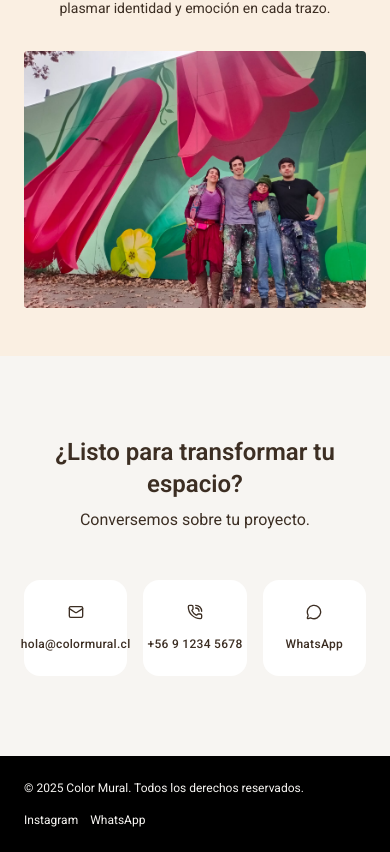
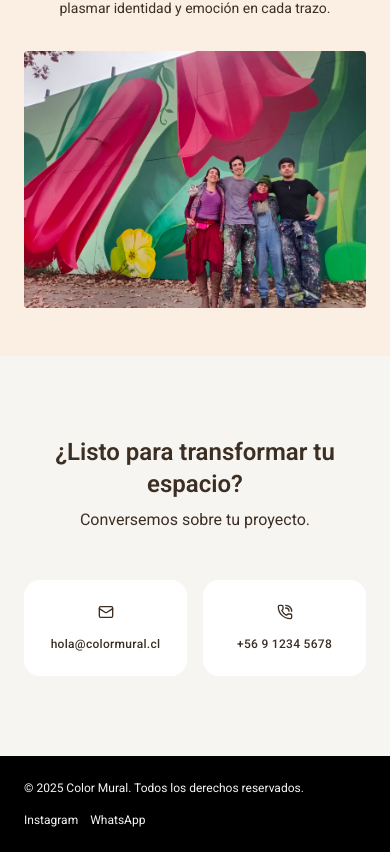
Before and after one commit to jporrego/color-mural, a Next.js app: page / in a window 390 px wide. Shown: the part 2668-3520 px from the top of the page. Built offline with nearby package versions, Linux system fonts and the light colour scheme.

Commit message:
fix: update grid layout in Contact component for improved responsiveness and remove WhatsApp contact option

```diff
--- a/src/app/components/Contact/index.tsx
+++ b/src/app/components/Contact/index.tsx
@@ -33,7 +33,7 @@ export default function Contact() {
         </motion.p>
 
         {/* Contact Methods */}
-        <div className="1 mt-12 grid w-full grid-cols-3 gap-4 md:gap-6">
+        <div className="1 mt-12 grid w-full grid-cols-2 gap-4 md:gap-6">
           {/* Email */}
           <motion.a
             variants={variants}
@@ -61,22 +61,6 @@ export default function Contact() {
               </span>
             </div>
           </motion.a>
-
-          {/* WhatsApp */}
-          <motion.a
-            variants={variants}
-            href="https://wa.me/56912345678?text=Hola%20Color%20Mural!"
-            target="_blank"
-            rel="noopener noreferrer"
-            className="group"
-          >
-            <div className="flex h-full flex-col items-center justify-center gap-4 rounded-2xl bg-white p-6 transition-shadow group-hover:shadow-lg">
-              <MessageCircle className="h-4 w-4 transition-transform group-hover:-translate-y-1 md:h-8 md:w-8" />
-              <span className="text-xs font-medium tracking-wide md:text-base">
-                WhatsApp
-              </span>
-            </div>
-          </motion.a>
         </div>
       </motion.div>
     </section>
```
